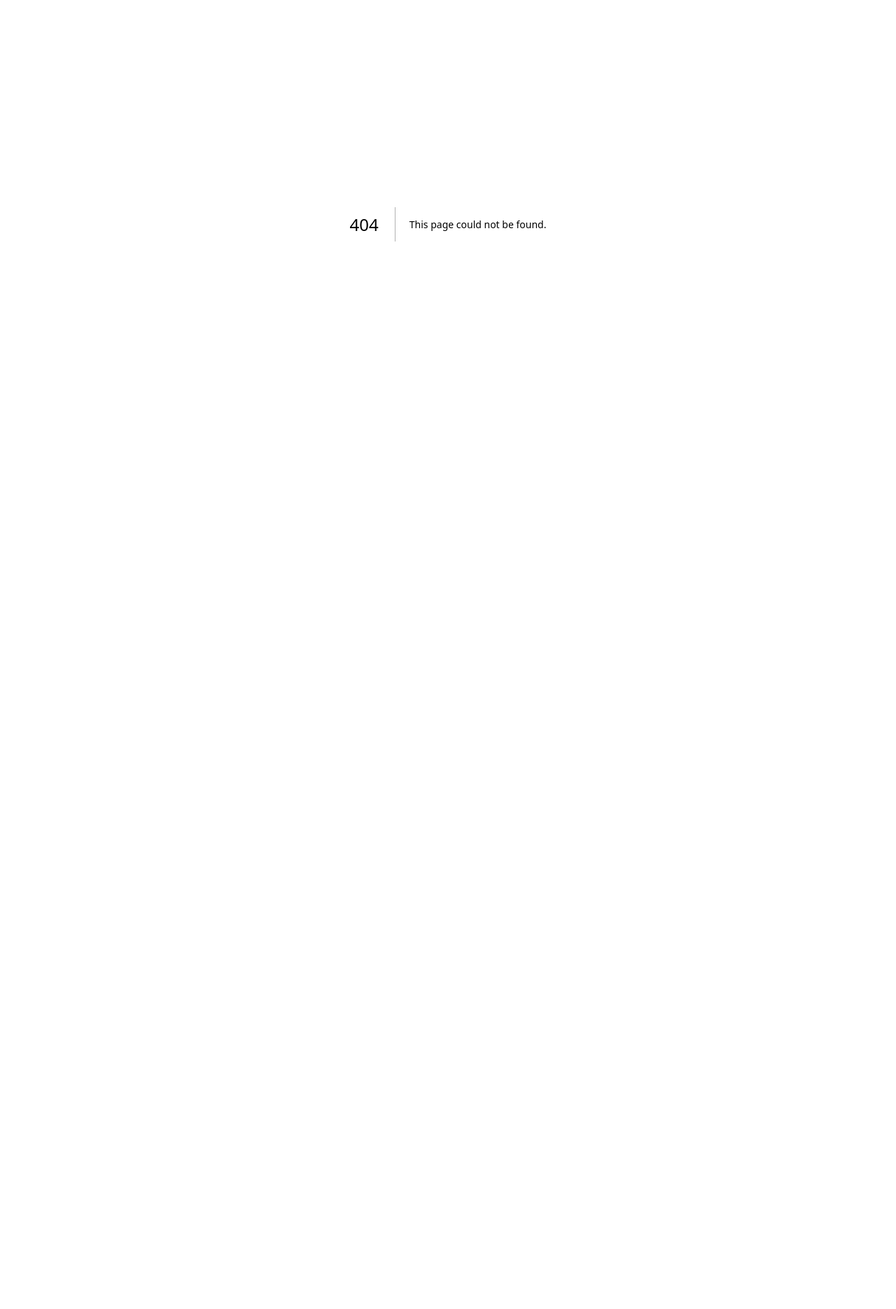
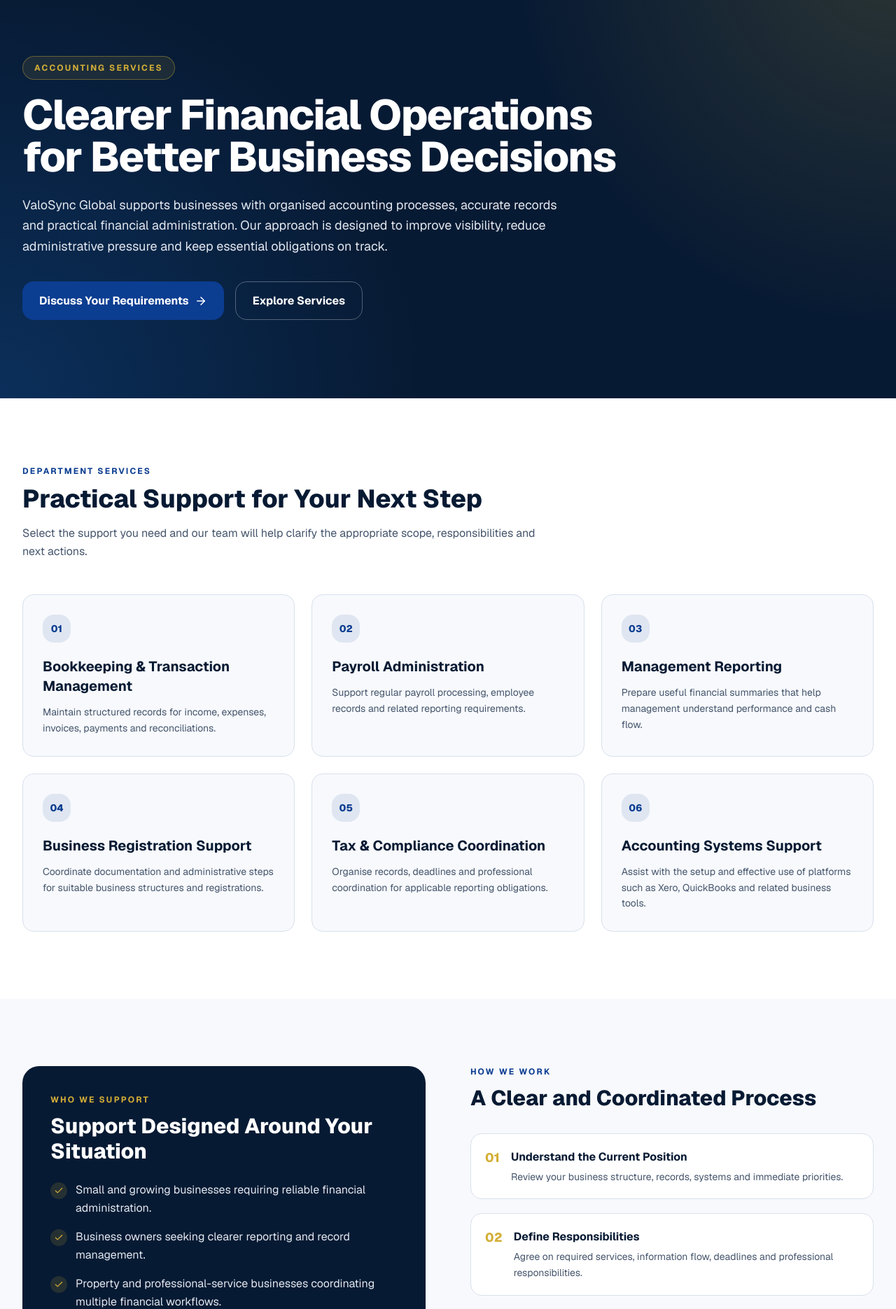
Before and after one commit to mayank-207/ValoSync-Global, a Next.js app: page /accounting in a window 1280 px wide. Before the commit this address had no page. Shown: the part 80-1950 px from the top of the page at 70% size. Before the commit the page ends 800 px from the top, so only its background shows below. Built offline with nearby package versions, Linux system fonts and the light colour scheme.

Commit message:
Add accounting department page

```diff
--- /dev/null
+++ b/app/accounting/page.tsx
@@ -0,0 +1,34 @@
+import type { Metadata } from "next";
+import DepartmentPage, { DepartmentPageData } from "@/components/sections/departments/DepartmentPage";
+
+export const metadata: Metadata = {
+  title: "Accounting & Business Support Services | ValoSync Global",
+  description: "Accounting, bookkeeping, payroll, reporting and business administration support coordinated for Australian businesses.",
+  alternates: { canonical: "/accounting" },
+};
+
+const data: DepartmentPageData = {
+  eyebrow: "Accounting Services",
+  title: "Clearer Financial Operations for Better Business Decisions",
+  introduction: "ValoSync Global supports businesses with organised accounting processes, accurate records and practical financial administration. Our approach is designed to improve visibility, reduce administrative pressure and keep essential obligations on track.",
+  services: [
+    { title: "Bookkeeping & Transaction Management", description: "Maintain structured records for income, expenses, invoices, payments and reconciliations." },
+    { title: "Payroll Administration", description: "Support regular payroll processing, employee records and related reporting requirements." },
+    { title: "Management Reporting", description: "Prepare useful financial summaries that help management understand performance and cash flow." },
+    { title: "Business Registration Support", description: "Coordinate documentation and administrative steps for suitable business structures and registrations." },
+    { title: "Tax & Compliance Coordination", description: "Organise records, deadlines and professional coordination for applicable reporting obligations." },
+    { title: "Accounting Systems Support", description: "Assist with the setup and effective use of platforms such as Xero, QuickBooks and related business tools." },
+  ],
+  audiences: ["Small and growing businesses requiring reliable financial administration.", "Business owners seeking clearer reporting and record management.", "Property and professional-service businesses coordinating multiple financial workflows.", "Teams moving from spreadsheets to structured accounting systems."],
+  process: [
+    { title: "Understand the Current Position", description: "Review your business structure, records, systems and immediate priorities." },
+    { title: "Define Responsibilities", description: "Agree on required services, information flow, deadlines and professional responsibilities." },
+    { title: "Organise and Deliver", description: "Establish repeatable processes for records, reporting and ongoing administration." },
+    { title: "Review and Improve", description: "Monitor the agreed process and identify opportunities to improve financial visibility." },
+  ],
+  disclaimer: "Accounting and tax services are subject to engagement scope. Tax or regulated financial advice will only be provided or coordinated through appropriately qualified and registered professionals where required.",
+};
+
+export default function AccountingPage() {
+  return <DepartmentPage data={data} />;
+}
```
